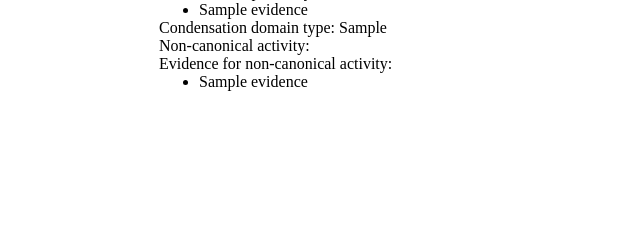
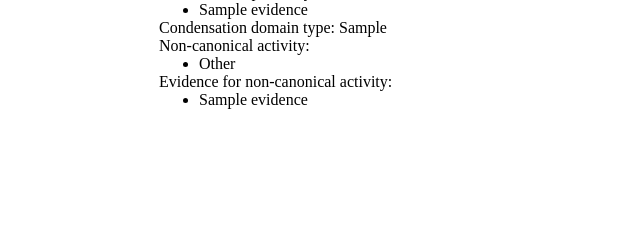
Before and after one commit to mibig-secmet/mibig-html, a Python web app: template mibig_html/annotations/templates/nrp.html in a window 1280 px wide. Shown: the part 234-474 px from the top of the page, without its empty margins (0-640 px from the left). Run offline with Jinja, Linux system fonts and the light colour scheme; the template is opened without the code that fills it: most values are stand-ins (such as "Sample title", 1, 10 or a date in 2020).

Commit message:
annotations: fall back to 'Other' for non-canonical NRPS if necessary

```diff
--- a/mibig_html/annotations/templates/nrp.html
+++ b/mibig_html/annotations/templates/nrp.html
@@ -131,6 +131,9 @@
                                     {% if module.non_canonical.skipped %}
                                     <li>Skipped</li>
                                     {% endif %}
+                                    {% if not (module.non_canonical.skipped or module.non_canonical.iterated or module.non_canonical.non_elongating) -%}
+                                        <li>Other</li>
+                                    {%- endif %}
                                 </ul>
                                 Evidence for non-canonical activity: <br />
                                 <ul style="margin: 0;">
```
